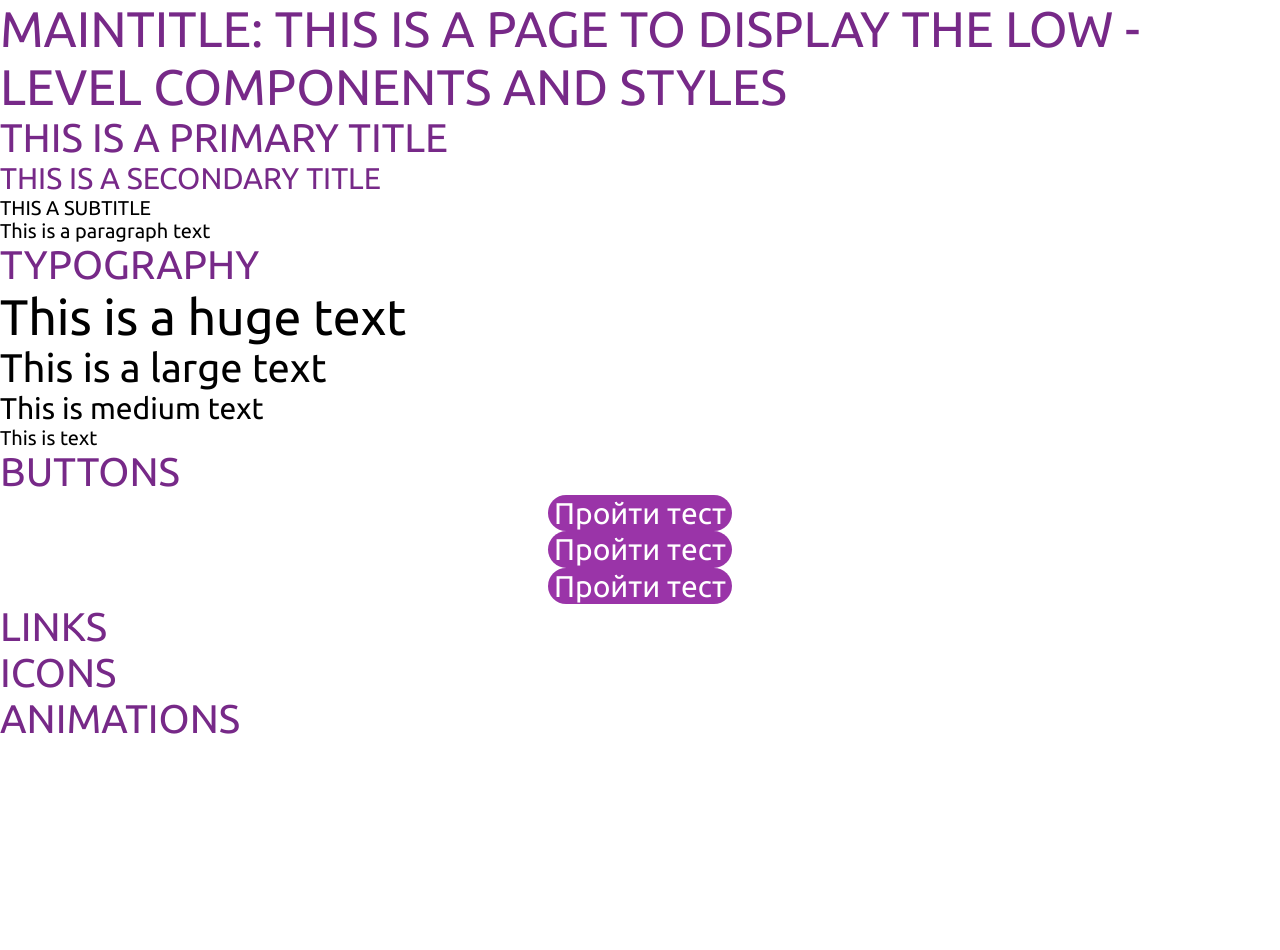
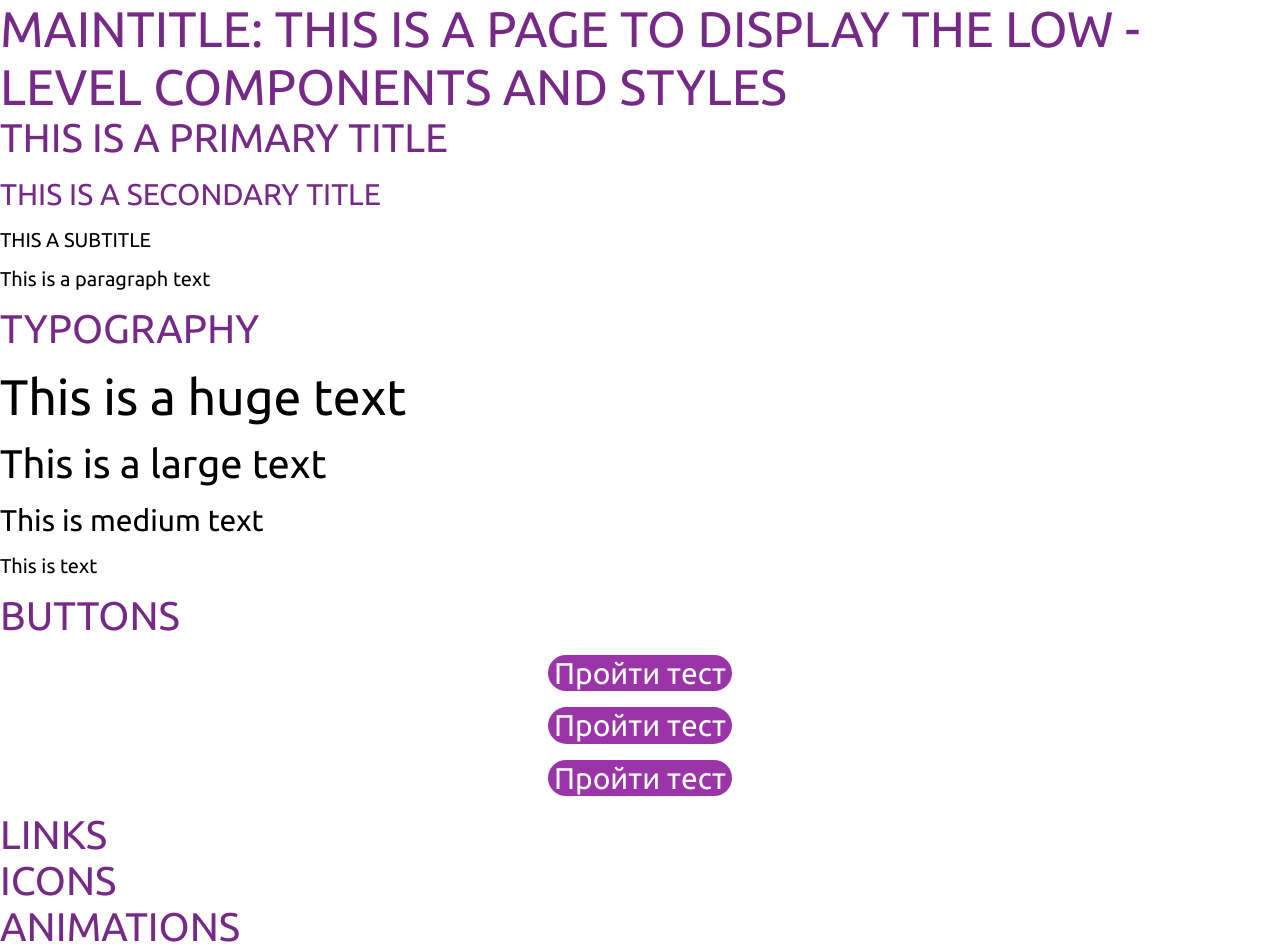
Before and after one commit to Studio-Yandex-Practicum/demencia-frontend, a React (Create React App) app: page /ui-kit in a window 1280 px wide. Before the commit the page ends 800 px from the top, so only its background shows below. Built offline with nearby package versions, Linux system fonts and the light colour scheme.

Commit message:
initial box styles added

```diff
--- a/src/pages/ui-kit/ui-kit.tsx
+++ b/src/pages/ui-kit/ui-kit.tsx
@@ -9,7 +9,7 @@ import {
   Subtitle,
   TextBlock,
 } from "../../ui/controls/typography";
-import { Button } from "../../ui/controls/button";
+import { Button, Box } from "../../ui/controls";
 import { FontSize } from "../../ui/types";
 // TODO: this is a temporary page to display the ui components
 const UiKitPage: React.FC = () => {
@@ -22,25 +22,51 @@ const UiKitPage: React.FC = () => {
           styles
         </MainTitle>
         <Section>
+          <Box mb={2}>
             <PrimaryTitle>This is a primary title</PrimaryTitle>
+          </Box>
+          <Box mb={2}>
             <SecondaryTitle>This is a secondary title</SecondaryTitle>
+          </Box>
+          <Box mb={2}>
             <Subtitle>This a subtitle</Subtitle>
+          </Box>
+          <Box mb={2}>
             <P>This is a paragraph text</P>
+          </Box>
         </Section>
         <Section>
+          <Box mb={2}>
             <PrimaryTitle>Typography</PrimaryTitle>
+          </Box>
+          <Box mb={2}>
             <TextBlock size={FontSize.Huge} renderTag={"h2"}>
               This is a huge text
             </TextBlock>
+          </Box>
+          <Box mb={2}>
             <TextBlock size={FontSize.Large}>This is a large text</TextBlock>
+          </Box>
+          <Box mb={2}>
             <TextBlock size={FontSize.Medium}>This is medium text</TextBlock>
+          </Box>
+          <Box mb={2}>
             <TextBlock size={FontSize.Default}>This is text</TextBlock>
+          </Box>
         </Section>
         <Section>
+          <Box mb={2}>
             <PrimaryTitle>Buttons</PrimaryTitle>
+          </Box>
+          <Box mb={2}>
             <Button>Пройти тест</Button>
+          </Box>
+          <Box mb={2}>
             <Button>Пройти тест</Button>
+          </Box>
+          <Box mb={2}>
             <Button>Пройти тест</Button>
+          </Box>
         </Section>
         <Section>
           <PrimaryTitle>Links</PrimaryTitle>
--- /dev/null
+++ b/src/ui/controls/box.tsx
@@ -0,0 +1,71 @@
+import styled, { DefaultTheme } from "styled-components";
+
+interface BoxProps {
+  m?: number;
+  mt?: number;
+  mb?: number;
+  ml?: number;
+  mr?: number;
+  p?: number;
+  pt?: number;
+  pb?: number;
+  pl?: number;
+  pr?: number;
+}
+
+interface BoxStyleProps extends BoxProps {
+  theme: DefaultTheme;
+}
+
+const getShift = (val: number, defaultSpacing: number): number => {
+  return [0, 1, 2, 3, 4, 5, 6, 7, 8, 9, 10, 11, 12].indexOf(val) > -1
+    ? val * defaultSpacing
+    : 0;
+};
+
+// "m", "mt", "ml", "mb", "mr", "p", "pt", "pl", "pb", "pr"
+export const getBoxStyles = (p: BoxStyleProps) => {
+  const shiftStyles = [];
+  const { defaultSpacing } = p.theme.layout;
+
+  // margin
+  if (typeof p.m !== "undefined") {
+    shiftStyles.push(`margin: ${getShift(p.m, defaultSpacing)}px;`);
+  }
+  if (typeof p.mt !== "undefined") {
+    shiftStyles.push(`margin-top: ${getShift(p.mt, defaultSpacing)}px;`);
+  }
+  if (typeof p.mb !== "undefined") {
+    shiftStyles.push(`margin-bottom: ${getShift(p.mb, defaultSpacing)}px;`);
+  }
+  if (typeof p.ml !== "undefined") {
+    shiftStyles.push(`margin-left: ${getShift(p.ml, defaultSpacing)}px;`);
+  }
+  if (typeof p.mr !== "undefined") {
+    shiftStyles.push(`margin-right: ${getShift(p.mr, defaultSpacing)}px;`);
+  }
+  // padding
+  if (typeof p.p !== "undefined") {
+    shiftStyles.push(`padding: ${getShift(p.p, defaultSpacing)}px;`);
+  }
+  if (typeof p.pt !== "undefined") {
+    shiftStyles.push(`padding-top: ${getShift(p.pt, defaultSpacing)}px;`);
+  }
+  if (typeof p.pb !== "undefined") {
+    shiftStyles.push(`padding-bottom: ${getShift(p.pb, defaultSpacing)}px;`);
+  }
+  if (typeof p.pl !== "undefined") {
+    shiftStyles.push(`padding-left: ${getShift(p.pl, defaultSpacing)}px;`);
+  }
+  if (typeof p.pr !== "undefined") {
+    shiftStyles.push(`padding-right: ${getShift(p.pr, defaultSpacing)}px;`);
+  }
+
+  return shiftStyles.join(" ");
+};
+
+export const Box = styled.div`
+  display: block;
+  box-sizing: border-box;
+  ${getBoxStyles}
+`;
--- /dev/null
+++ b/src/ui/controls/index.ts
@@ -0,0 +1,5 @@
+import * as typography from "./typography";
+import { Button } from "./button";
+import { Box } from "./box";
+
+export { Button, Box };
--- a/src/ui/controls/typography.tsx
+++ b/src/ui/controls/typography.tsx
@@ -1,6 +1,7 @@
 import React from "react";
 import styled, { css, DefaultTheme } from "styled-components";
 import { FontSize, ColorType } from "../types";
+import { getBoxStyles } from "./box";
 
 interface TextProps {
   readonly size?: FontSize;
@@ -12,7 +13,7 @@ interface TextProps {
 interface TextBlockProps extends TextProps {
   renderTag?: string;
   className?: string;
-  children?: any;
+  children?: string;
 }
 
 interface FontSizeProps {
@@ -25,7 +26,7 @@ interface FontColorProps {
   readonly type?: ColorType;
 }
 
-export const typographySizeMixIn = (props: FontSizeProps) => {
+export const typographySizeMixIn = (props: FontSizeProps): string => {
   const { typography } = props.theme; //getTheme(props);
   const selectedSize = typography[props.size || FontSize.Default];
   return `
@@ -35,7 +36,7 @@ export const typographySizeMixIn = (props: FontSizeProps) => {
     `;
 };
 
-export const typographyColorMixIn = (props: FontColorProps) => {
+export const typographyColorMixIn = (props: FontColorProps): string => {
   const selectedColor = () => {
     const { colors } = props.theme;
     const type = props.type || ColorType.Primary;
@@ -66,7 +67,7 @@ export const typographyColorMixIn = (props: FontColorProps) => {
   return `color: ${colorToApply}; fill: ${colorToApply}`;
 };
 
-export const textAnimationMixIn = () => {
+export const textAnimationMixIn = (): string => {
   return "";
 };
 
```
Lines whose indentation alone changed are shown as unchanged.
